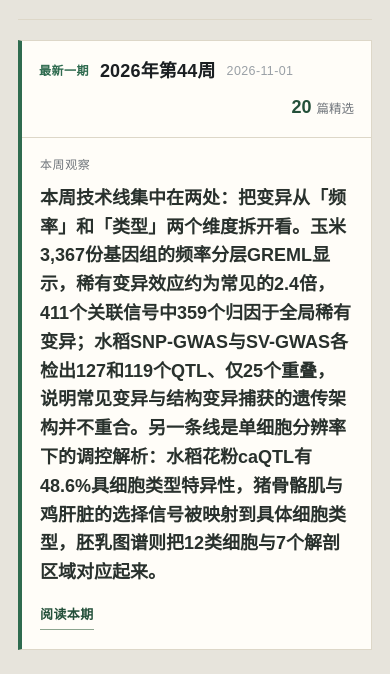
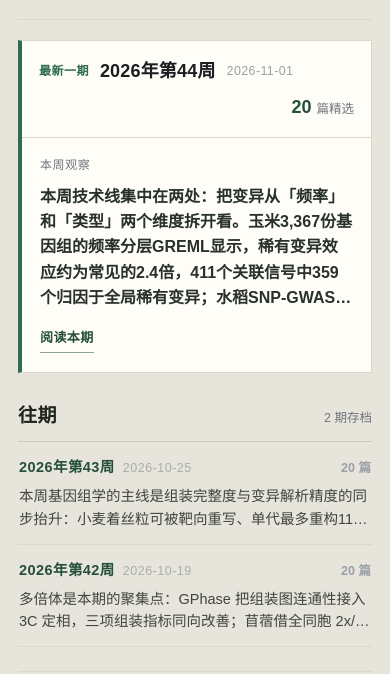
Before and after one commit to hao1006sy-source/genome-radar-site, a plain HTML site: page index.html in a window 390 px wide. Shown: the part 141-815 px from the top of the page. Drawn offline with Linux system fonts and the light colour scheme.

Commit message:
Publish genome radar site

```diff
--- a/index.html
+++ b/index.html
@@ -270,7 +270,7 @@ body{display:block;height:auto;overflow:auto}
 .feature-count strong{font-size:20px;color:#24503a;font-variant-numeric:tabular-nums}
 .feature-main{padding:23px 28px 22px;display:flex;flex-direction:column;align-items:flex-start}
 .feature-kicker{font-size:12px;color:var(--muted);letter-spacing:.05em}
-.feature-headline{margin-top:8px;font-size:21px;line-height:1.62;font-weight:700;color:#29312d}
+.feature-headline{margin-top:8px;font-size:19px;line-height:1.58;font-weight:600;color:#29312d}
 .feature-cta{margin-top:17px;padding-bottom:3px;border-bottom:1px solid #8ca58f;
   color:#24503a;font-size:13px;font-weight:800;letter-spacing:.03em}
 .archive{margin-top:34px}
@@ -305,7 +305,7 @@ ul.issues .empty{padding:18px 2px;color:var(--muted);font-size:14px}
   .feature-count{width:auto;margin:0 0 0 auto;padding:0;border:0}
   .feature-count strong{font-size:18px}
   .feature-main{padding:17px 18px 19px}
-  .feature-headline{font-size:18px;line-height:1.6}
+  .feature-headline{display:-webkit-box;-webkit-box-orient:vertical;-webkit-line-clamp:5;overflow:hidden;font-size:16px;line-height:1.58}
   .archive{margin-top:27px}
   ul.issues a{padding:13px 1px}
   .row{gap:8px;flex-wrap:wrap}
```
